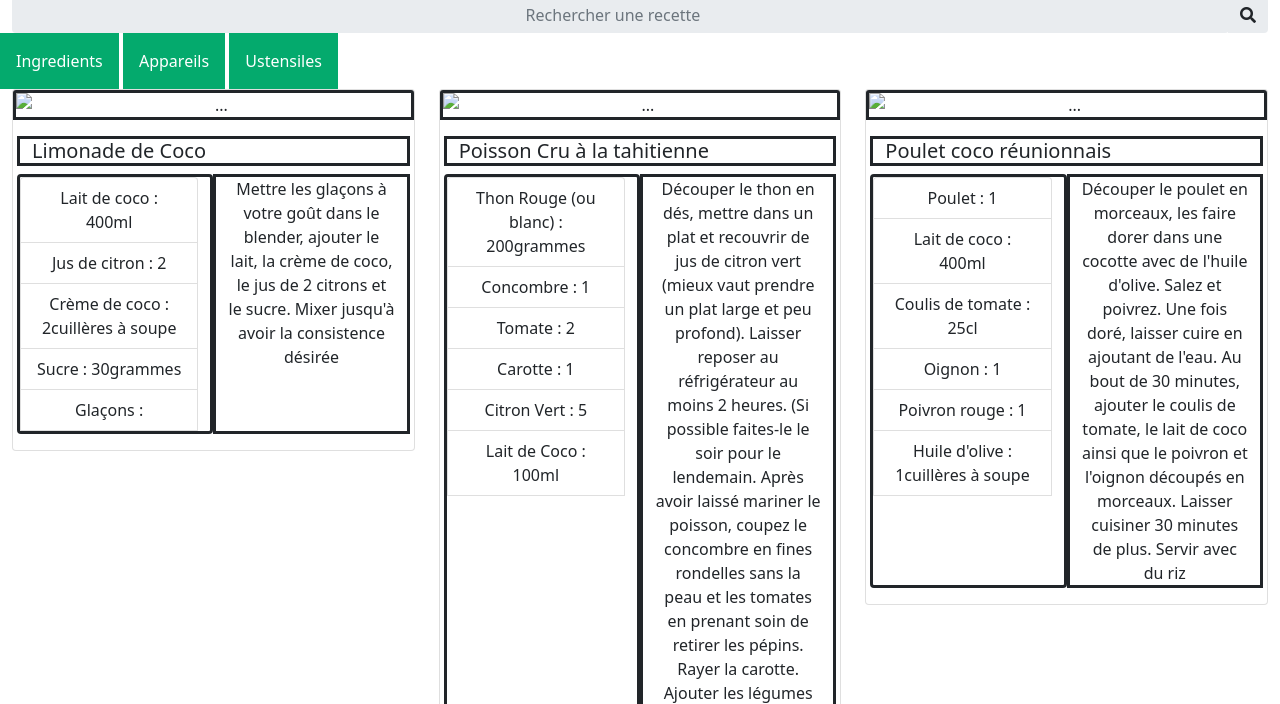
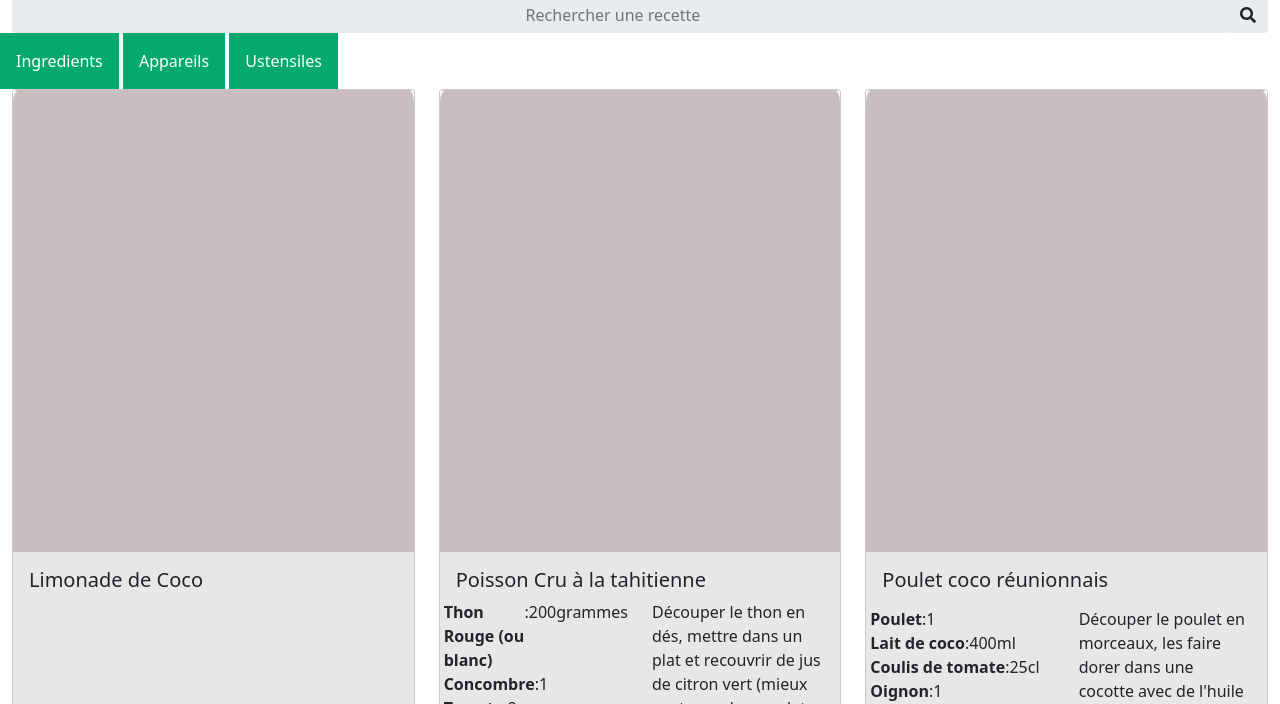
Before and after one commit to selnir/Projet-7_les_petits_plats, a plain HTML site: page index.html in a window 1280 px wide. Shown: the part 96-800 px from the top of the page. Drawn offline with nearby package versions, Linux system fonts and the light colour scheme.

Commit message:
debut de la mise en forme css des cards

```diff
--- a/js/factory.js
+++ b/js/factory.js
@@ -3,6 +3,7 @@ function recipesFactory(data) {
       var ingredienthtml='';
       var unite="";
       var quantite="";
+      var point="";
         data.ingredients.forEach((ingredients) => {
 
 
@@ -23,28 +24,38 @@ function recipesFactory(data) {
 
           }
 
-            ingredienthtml=ingredienthtml+`<li class="list-group-item ingredient">${ingredients.ingredient} : ${quantite}${unite}</li>`
+          if(ingredients.quantity==undefined&ingredients.unit==undefined){
+
+            point="";
+
+
+          }else{
+            point=":"
+
+          }
+
+            ingredienthtml=ingredienthtml+`<li class="list-group-item"><div class="ingredient">${ingredients.ingredient}</div><div>${point}</div><div>${quantite}${unite}</div></li>`
 
         });
         data.ustensils.forEach((ustensils)=>{
 
-          ingredienthtml=ingredienthtml+`<li class="list-group-item ustensile">${ustensils}</li>`
+          ingredienthtml=ingredienthtml+`<div class="ustensile">${ustensils}</div>`
 
 
         });
-        ingredienthtml=ingredienthtml+`<li class="list-group-item appliance">${data.appliance}</li>`
+        ingredienthtml=ingredienthtml+`<div class="appliance">${data.appliance}</div>`
 
 
 
         cardshtml=`<div class="col " id="${data.id}">
-        <div class="card ">
-          <img src="..." class="card-img-top" alt="..." />
-          <div class="card-body row row-cols-2" id="${data.id}">
+        <div class="card h-100">
+          <img src="assets/img.jpg" class="card-img-top h-50" alt="..." />
+          <div class="card-body row row-cols-2 h-50" id="${data.id}">
             <h5 class="card-title">${data.name}</h5>
             <ul class="list-group">
             ${ingredienthtml}
             </ul>
-              <p class="card-text">
+              <p class="card-text overflow-hidden">
               ${data.description}</p>
           </div>
         </div>
--- a/scss/component/_cards.scss
+++ b/scss/component/_cards.scss
@@ -1,15 +1,8 @@
-.card img{
-
-    border-style: solid;
-}
-.card body{
-
-    border-style: solid;
 
 
-}
 .card{
-    border-style: solid;
+    background-color: #E7E7E7;
+
 
 }
 .ustensile, .appliance{
@@ -19,18 +12,10 @@ display: none;
 }
 
 
-.list-group-item{
-    border-style: solid;
 
-
-
-
-
-
-}
 .list-group{
     width: 50%;
-    border-style: solid;
+
 
 
 }
@@ -39,14 +24,30 @@ display: none;
 
     width: 100%;
     text-align: left;
-    border-style: solid;
+
 
 
 }
 .card-text{
 
-    width: 50%;
-    border-style: solid;
+    text-align: left;
+
+
 
 
 }
+.list-group-item{
+
+    display: flex;
+    flex-direction: row;
+    border-style: none;
+    background-color: #E7E7E7;
+    padding:0;
+    text-align: left;
+
+
+}
+.ingredient{
+    font-weight: bold;
+
+}
```
Also changed, not shown: assets/img.jpg (added), scss/custom_style.css, scss/layout/_body.scss (line endings or trailing spaces), 1 other file.
